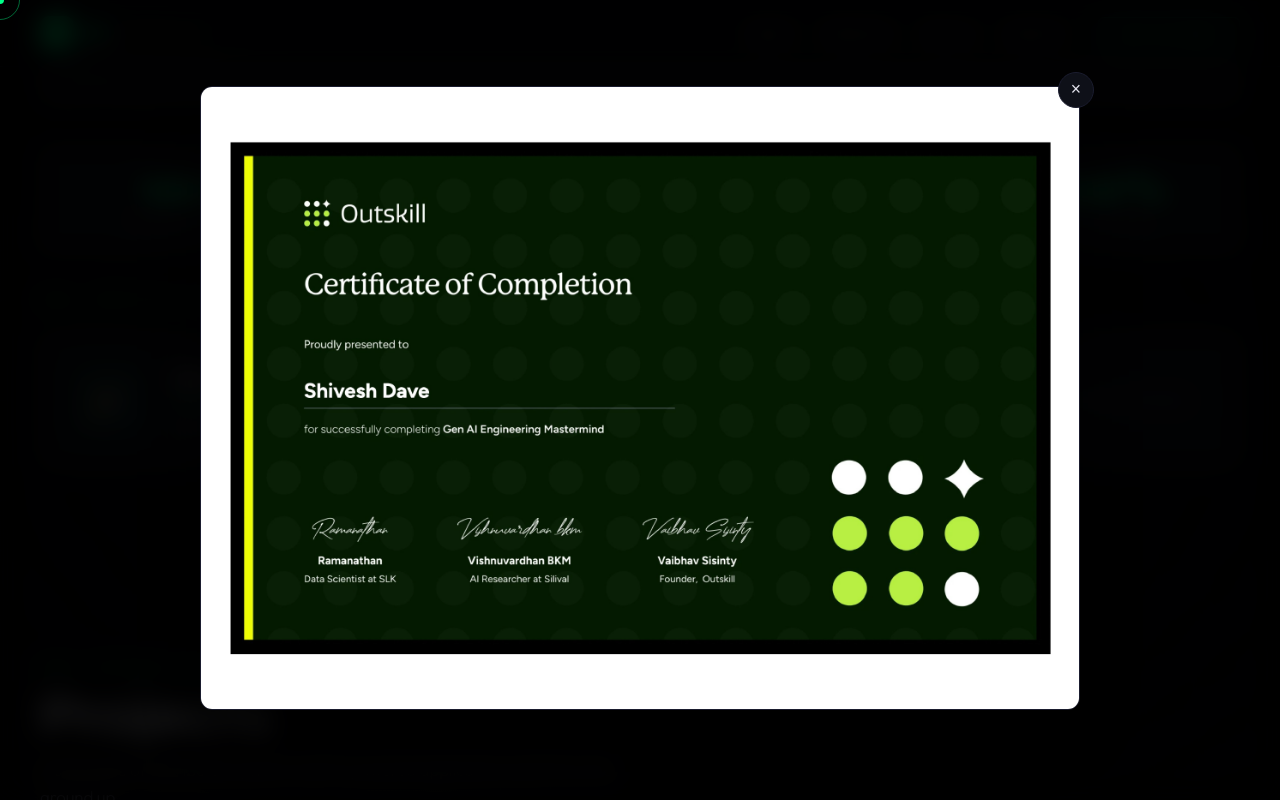
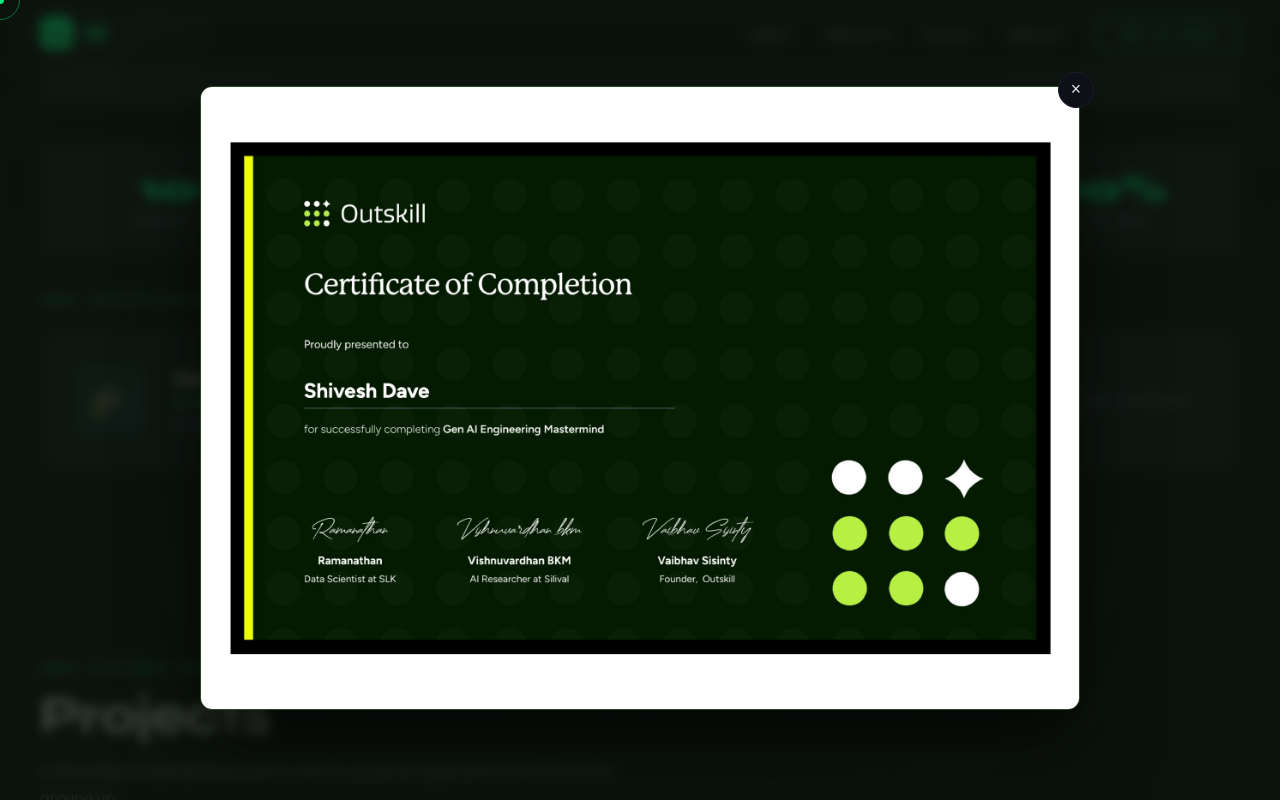
Before and after one commit to gulabjamun04/portfolio, a plain HTML site: page index.html in a window 1280 px wide. Both pictures are taken after a click on the element 640 px from the left and 1889 px from the top of the page. Shown: the part 1489-2289 px from the top of the page. Drawn offline with Linux system fonts and the light colour scheme.

Commit message:
Update index.html

```diff
--- a/index.html
+++ b/index.html
@@ -171,10 +171,27 @@
 @keyframes mq { 0% { transform:translateX(0); } 100% { transform:translateX(-50%); } }
 
 /* Modal */
-.modal-overlay { display:none; position:fixed; inset:0; z-index:9999; background:rgba(0,0,0,.88); backdrop-filter:blur(12px); justify-content:center; align-items:center; padding:2rem; }
+.modal-overlay {
+  display:none;
+  position:fixed;
+  inset:0;
+  z-index:9999;
+  background: rgba(15, 25, 15, 0.75);  /* lighter so cert is visible */
+  backdrop-filter: blur(6px);
+  justify-content:center;
+  align-items:center;
+  padding:2rem;
+}
 .modal-overlay.show { display:flex; }
 .modal-content { max-width:880px; width:100%; position:relative; animation: su .4s ease; }
-.modal-content img { width:100%; border-radius:12px; border:1px solid var(--border); box-shadow:0 30px 80px rgba(0,0,0,.6); }
+.modal-content img {
+  width:100%;
+  border-radius:12px;
+  border:1px solid #2a4a2a;
+  box-shadow:0 30px 80px rgba(0,0,0,.6);
+  background:#111;
+}
+
 .modal-close { position:absolute; top:-14px; right:-14px; width:36px; height:36px; border-radius:50%; background:var(--bg-card); border:1px solid var(--border); color:var(--text); font-size:1.1rem; cursor:pointer; display:flex; align-items:center; justify-content:center; transition: all .2s; }
 .modal-close:hover { border-color: var(--accent); color: var(--accent); }
 
```
